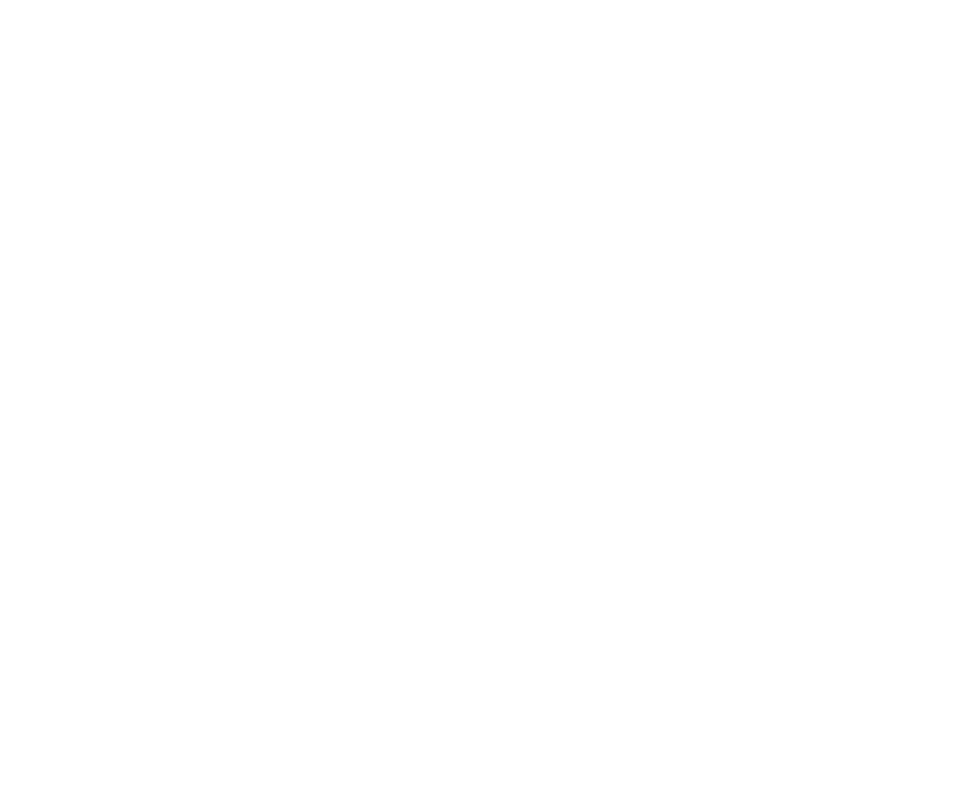
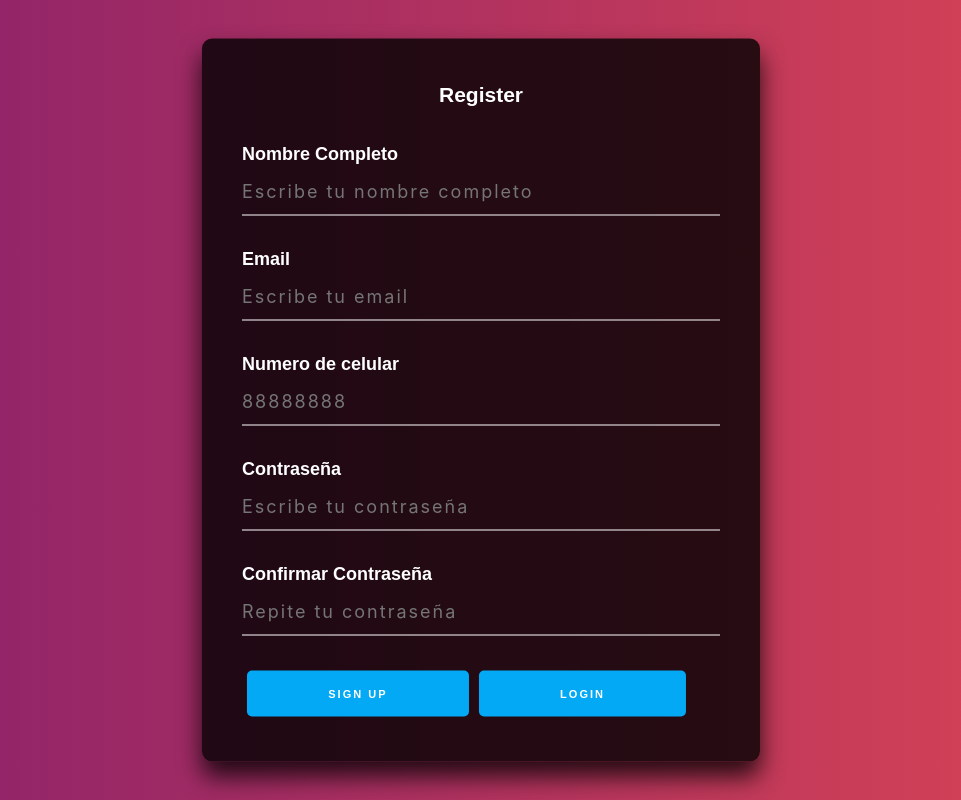
Before and after one commit to RoyHudson/Bloodies-Landing-Page, a Nuxt app: page /register in a window 1280 px wide. Before the commit this address had no page. Shown: the whole page, without its empty margins (159-1120 px from the left). Built offline with nearby package versions, Linux system fonts and the light colour scheme.

Commit message:
Agrego login y Register

```diff
--- /dev/null
+++ b/pages/login.vue
@@ -0,0 +1,116 @@
+<template>
+<body>
+
+  <main class="box">
+    <h2>Login</h2>
+    <form>
+        <div class="inputBox">
+            <label for="email">Email</label>
+            <input type="text" name="email" id="email" placeholder="test@gmail.com" required/>
+        </div>
+        <div class="inputBox">
+            <label for="userPassword">Contraseña</label>
+            <input type="password" name="userPassword" id="userPassword" placeholder="Escribe tu contraseña"
+                   required/>
+        </div>
+        <div>
+            <button type="submit" name="" style="float: none;">Login</button>
+            <nuxt-link to="/register">
+            <a class="button" href="" style="float: none;">Sign up</a>
+            </nuxt-link>
+        </div>
+    </form>
+</main>
+
+</body>
+</template>
+
+
+<script>
+export default {
+    data(){
+        return{
+            email:'',
+            password:'',
+        }
+    }
+
+}
+</script>
+
+<style>
+body {
+    background: #DA4453;
+    background: -webkit-linear-gradient(to right, #89216B, #DA4453);
+    background: linear-gradient(to right, #89216B, #DA4453);
+
+}
+.box {
+    background-color: rgba(0, 0, 0, 0.8);
+    border-radius: 10px;
+    box-shadow: 0 15px 25px rgba(0, 0, 0, 0.8);
+    margin: auto auto;
+    padding: 40px;
+    position: absolute;
+    top: 50%;
+    left: 50%;
+    transform: translate(-50%, -50%);
+}
+
+.box h2 {
+    font-family: Arial, Helvetica, sans-serif;
+    font-weight: 550;
+    margin: 0 0 30px 0;
+    padding: 0;
+    color: #fff;
+    text-align: center;
+}
+
+.box .inputBox label {
+    font-family: Arial, Helvetica, sans-serif;
+    font-size: 18px;
+    font-weight: 550;
+    color: #fff;
+}
+
+.box .inputBox input {
+    background: transparent;
+    border: none;
+    border-bottom: 1px solid #fff;
+    color: #fff;
+    font-size: 18px;
+    letter-spacing: 2px;
+    margin-bottom: 30px;
+    outline: none;
+    padding: 10px 0;
+    width: 100%;
+}
+
+.box input[type="submit"], .box button[type="submit"], a.button {
+    font-family: Arial, Helvetica, sans-serif;
+    background: #03a9f4;
+    font-size: 11px;
+    border: none;
+    border-radius: 5px;
+    color: #fff;
+    cursor: pointer;
+    font-weight: 600;
+    padding: 15px 81.3px;
+    letter-spacing: 2px;
+    outline: none;
+    text-transform: uppercase;
+    text-decoration: none;
+    margin: 5px 5px 5px 5px;
+    display: inline-block;
+}
+
+.box input[type="submit"]:hover, .box button[type="submit"]:hover, a.button:hover {
+    opacity: 0.8;
+}
+
+input[type=number]::-webkit-inner-spin-button,
+input[type=number]::-webkit-outer-spin-button {
+  -webkit-appearance: none;
+  margin: 0;
+}
+</style>
--- /dev/null
+++ b/pages/register.vue
@@ -0,0 +1,132 @@
+<template>
+
+<body>
+  <main class="box">
+    <h2>Register</h2>
+    <form>
+        <div class="inputBox">
+            <label for="nombre">Nombre Completo</label>
+            <input type="text" name="nombre" id="nombre" v-model="nombre" placeholder="Escribe tu nombre completo" required/>
+        </div>
+
+        <div class="inputBox">
+            <label for="email">Email</label>
+            <input type="text" name="email" id="email" v-model="email" placeholder="Escribe tu email" required/>
+        </div>
+
+        <div class="inputBox">
+            <label for="cellphone">Numero de celular</label>
+            <input type="number" name="cellphone" id="cellphone" v-model="cellphone" placeholder="88888888" required/>
+        </div>
+        <div class="inputBox">
+            <label for="password">Contraseña</label>
+            <input type="password" name="password" id="password" v-model="password" placeholder="Escribe tu contraseña"
+                   required/>
+        </div>
+        <div class="inputBox">
+            <label for="confirm_password">Confirmar Contraseña</label>
+            <input type="password" name="password" id="confirm_password" placeholder="Repite tu contraseña"
+                   required/>
+        </div>
+        <button type="submit" name="" style="float: none;">Sign up</button>
+        <nuxt-link to="/login">
+        <a class="button" href="" style="float: none;">Login</a>
+        </nuxt-link>
+    </form>
+</main>
+</body>
+
+</template>
+
+<script>
+export default {
+    data(){
+        return{
+            nombre:'',
+            email:'',
+            cellphone:'',
+            password:'',
+            confirm_password:''
+        }
+    }
+
+}
+
+</script>
+
+<style>
+body {
+    background: #DA4453;
+    background: -webkit-linear-gradient(to right, #89216B, #DA4453);
+    background: linear-gradient(to right, #89216B, #DA4453);
+
+}
+.box {
+    background-color: rgba(0, 0, 0, 0.8);
+    border-radius: 10px;
+    box-shadow: 0 15px 25px rgba(0, 0, 0, 0.8);
+    margin: auto auto;
+    padding: 40px;
+    position: absolute;
+    top: 50%;
+    left: 50%;
+    transform: translate(-50%, -50%);
+}
+
+.box h2 {
+    font-family: Arial, Helvetica, sans-serif;
+    font-weight: 550;
+    margin: 0 0 30px 0;
+    padding: 0;
+    color: #fff;
+    text-align: center;
+}
+
+.box .inputBox label {
+    font-family: Arial, Helvetica, sans-serif;
+    font-size: 18px;
+    font-weight: 550;
+    color: #fff;
+}
+
+.box .inputBox input {
+    background: transparent;
+    border: none;
+    border-bottom: 1px solid #fff;
+    color: #fff;
+    font-size: 18px;
+    letter-spacing: 2px;
+    margin-bottom: 30px;
+    outline: none;
+    padding: 10px 0;
+    width: 100%;
+}
+
+.box input[type="submit"], .box button[type="submit"], a.button {
+    font-family: Arial, Helvetica, sans-serif;
+    background: #03a9f4;
+    font-size: 11px;
+    border: none;
+    border-radius: 5px;
+    color: #fff;
+    cursor: pointer;
+    font-weight: 600;
+    padding: 15px 81.3px;
+    letter-spacing: 2px;
+    outline: none;
+    text-transform: uppercase;
+    text-decoration: none;
+    margin: 5px 5px 5px 5px;
+    display: inline-block;
+}
+
+.box input[type="submit"]:hover, .box button[type="submit"]:hover, a.button:hover {
+    opacity: 0.8;
+}
+
+input[type=number]::-webkit-inner-spin-button,
+input[type=number]::-webkit-outer-spin-button {
+  -webkit-appearance: none;
+  margin: 0;
+}
+</style>
```
